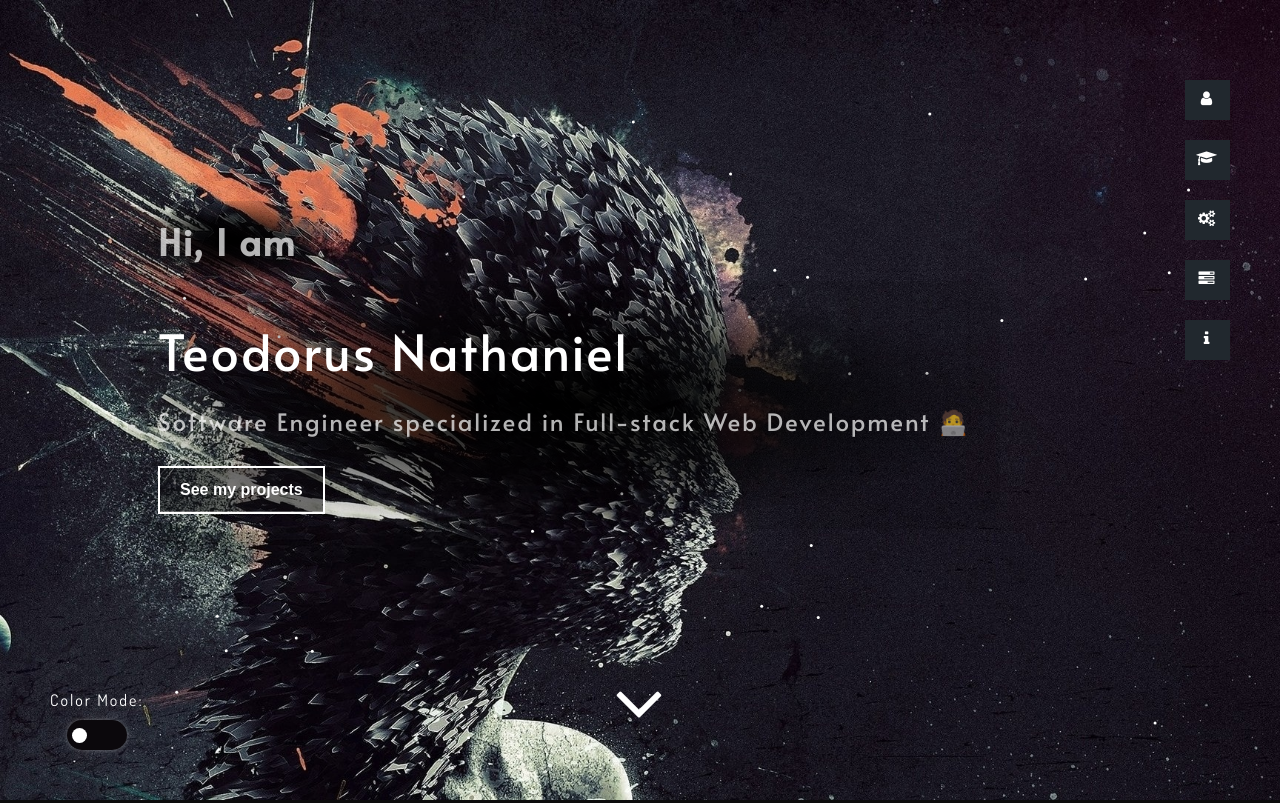
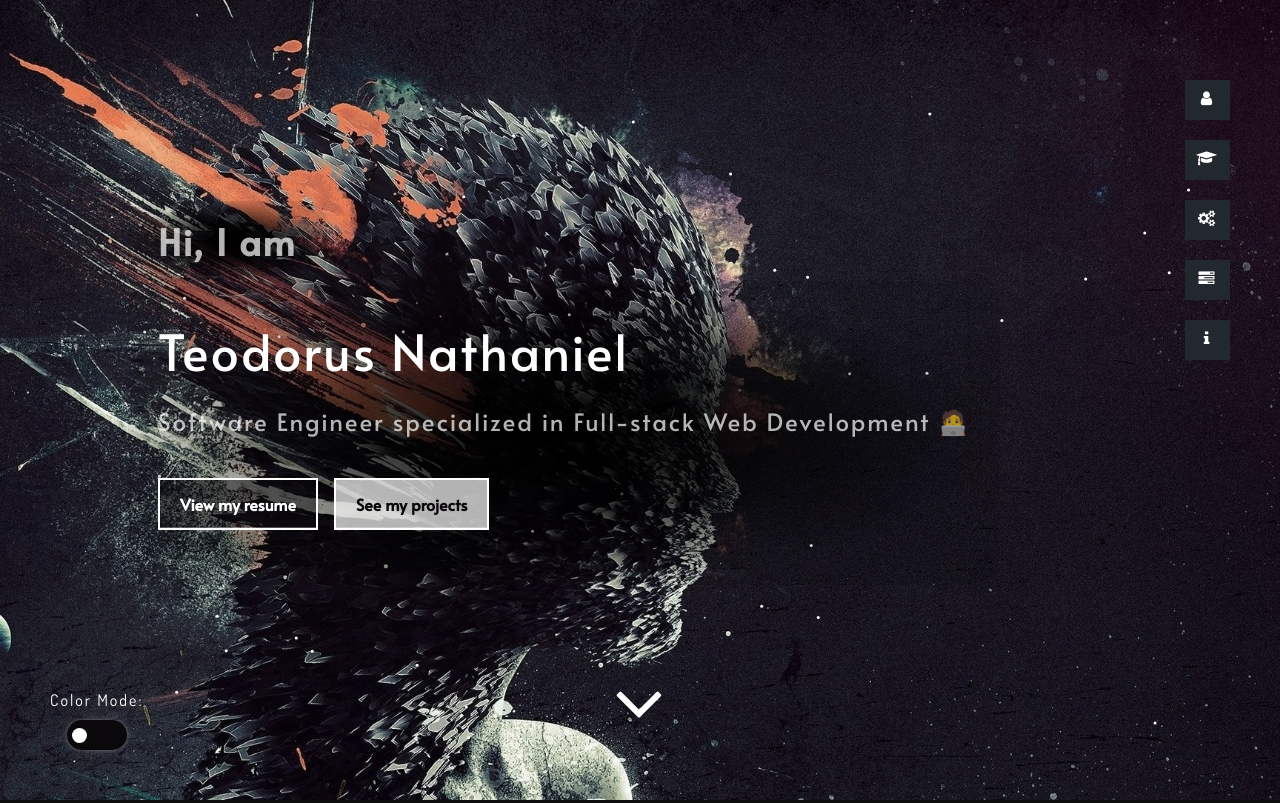
Before and after one commit to teodorus-nathaniel/teodorus-nathaniel.github.io, a PHP site: page / in a window 1280 px wide. Shown: the top 803 px of the page. Run offline with PHP 8.4, Linux system fonts and the light colour scheme; some libraries are stand-ins or nearby versions.

Commit message:
Add resume button

```diff
--- a/css/style.css
+++ b/css/style.css
@@ -5,6 +5,7 @@
   --primary-color-darken: #0c0c0c;
   --primary-color-darken-gradient: #0c0c11;
   --text-color: #ffffff;
+  --text-color-rgb: 255, 255, 255;
   --text-muted: #f0f0f0;
   --box-shadow-light: rgba(200, 200, 200, 0.1);
   --box-shadow-med: rgba(200, 200, 200, 0.4);
@@ -72,6 +73,11 @@ img.loaded {
 
 #nav-icon {
   display: none;
+}
+
+.alata {
+  font-family: 'Alata';
+  font-weight: bold;
 }
 
 .color-switch-container {
@@ -191,7 +197,6 @@ img.scroll-to-view {
 }
 
 .btn {
-  margin-top: 8px;
   font-size: 1em;
   padding: 0.8em 1.25em;
   background-color: RGBA(var(--primary-color-rgb), 0.5);
@@ -200,6 +205,12 @@ img.scroll-to-view {
   cursor: pointer;
   overflow: hidden;
   transition: color 300ms ease-out;
+}
+
+.btn-primary {
+  background-color: rgba(var(--text-color-rgb), 0.7);
+  border: 2px solid var(--text-color);
+  color: var(--primary-color);
 }
 
 .btn > span {
@@ -385,6 +396,12 @@ body.light-mode #home::after {
   to {
     transform: translate(-50%, 0px);
   }
+}
+.home-buttons {
+  display: flex;
+  align-items: center;
+  margin-top: 8px;
+  gap: 16px;
 }
 .common-section {
   padding: 50px 0px;
--- a/index.html
+++ b/index.html
@@ -104,11 +104,18 @@
           <p class="scroll-to-view slide-right_2">
             Software Engineer specialized in Full-stack Web Development 🧑‍💻
           </p>
-          <a href="#projects">
-            <button class="btn">
-              <span>See my projects</span>
-            </button>
-          </a>
+          <div class="home-buttons">
+            <a href="/resume.pdf" target="_blank">
+              <button class="btn alata">
+                <span>View my resume</span>
+              </button>
+            </a>
+            <a href="#projects">
+              <button class="btn btn-primary alata">
+                <span>See my projects</span>
+              </button>
+            </a>
+          </div>
         </div>
         <a href="#profile" class="fa fa-angle-down"><i></i></a>
       </section>
```
Also changed, not shown: 1 other file.
